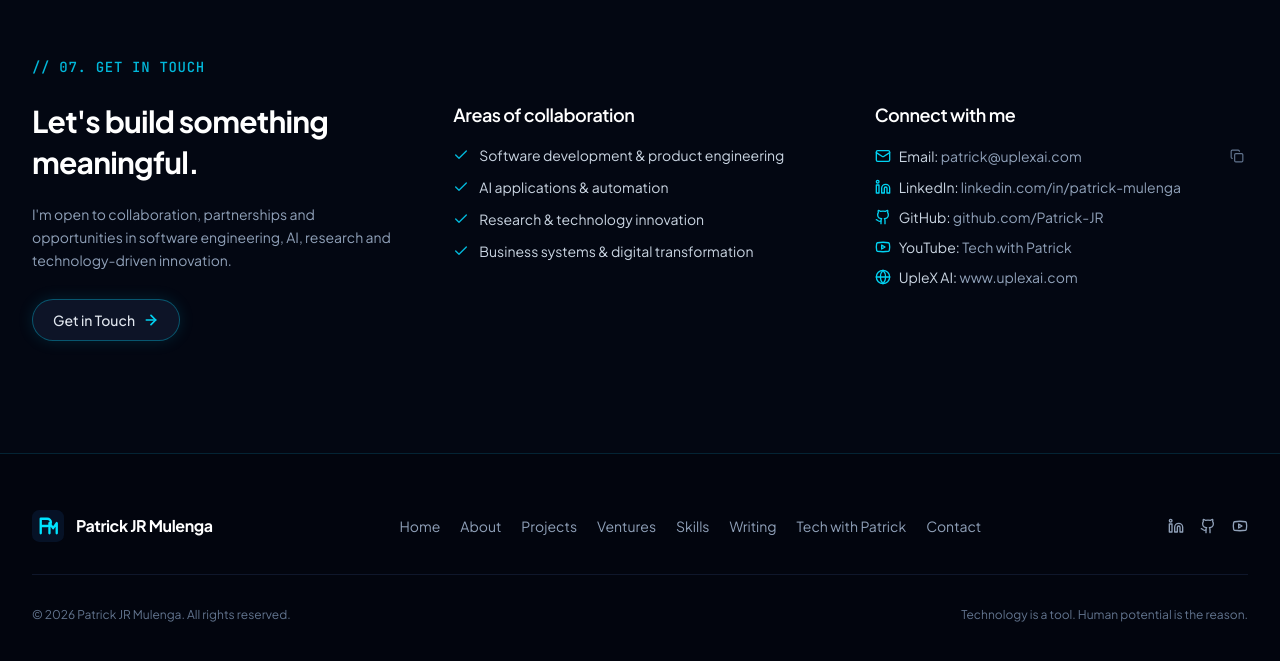
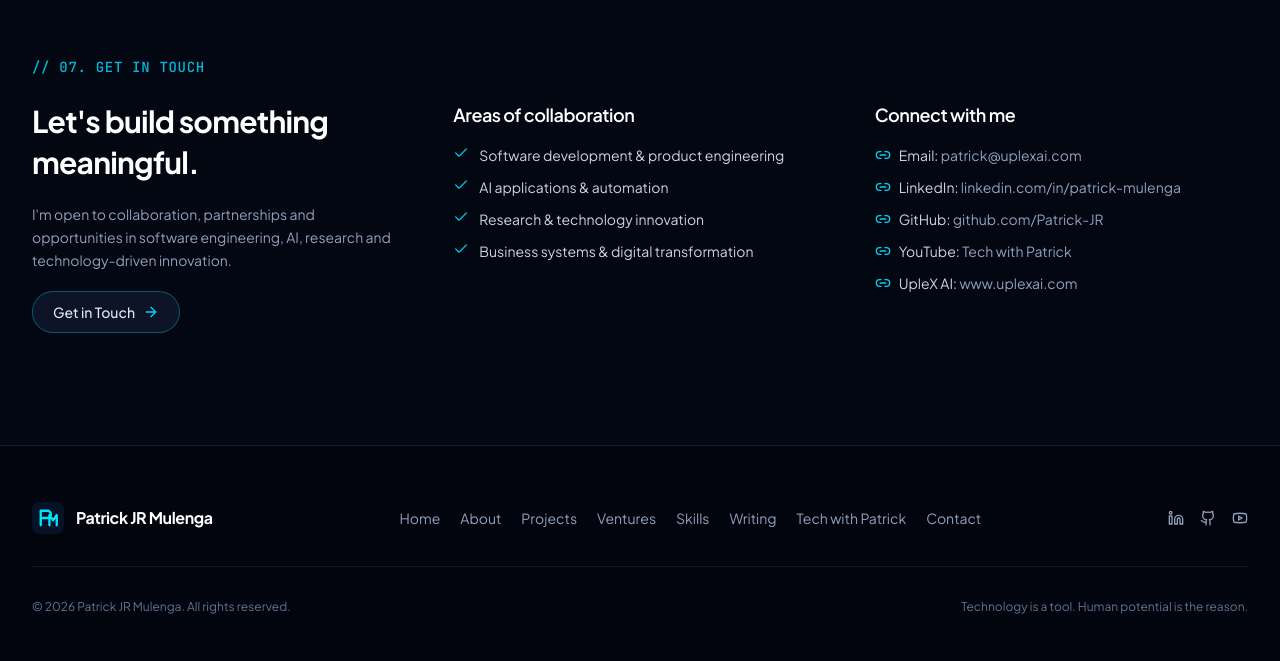
Before and after one commit to Patrick-JR/Patrick-JR-Portfolio, a React (Vite) app: page / in a window 1280 px wide. Shown: the part 4765-5426 px from the top of the page. Built offline with nearby package versions, Linux system fonts and the light colour scheme.

Commit message:
Connect homepage contact details to managed social links

```diff
--- a/src/components/ContactSection.tsx
+++ b/src/components/ContactSection.tsx
@@ -1,196 +1,32 @@
-import React, { useState } from 'react';
-import {
-  ArrowRight,
-  Check,
-  Mail,
-  Linkedin,
-  Github,
-  Youtube,
-  Globe,
-  Copy
-} from 'lucide-react';
-import { CONTACT_DATA } from '../data/portfolioData';
+import React from 'react';
+import { ArrowRight, Check, Link2 } from 'lucide-react';
+import { usePortfolioContent } from '../data/portfolioStore';
 import { useTheme } from '../context/ThemeContext';
 
-interface ContactSectionProps {
-  onOpenConnectModal: () => void;
-}
+interface ContactSectionProps { onOpenConnectModal: () => void; }
 
-export const ContactSection: React.FC<ContactSectionProps> = ({
-  onOpenConnectModal,
-}) => {
-  const [copiedEmail, setCopiedEmail] = useState(false);
+export const ContactSection: React.FC<ContactSectionProps> = ({ onOpenConnectModal }) => {
   const { isDark } = useTheme();
-
-  const handleCopyEmail = (e: React.MouseEvent) => {
-    e.preventDefault();
-    navigator.clipboard.writeText('patrick@uplexai.com');
-    setCopiedEmail(true);
-    setTimeout(() => setCopiedEmail(false), 2000);
-  };
-
-  const iconClass = isDark ? 'w-4 h-4 text-cyan-400 shrink-0' : 'w-4 h-4 text-black shrink-0';
+  const { contact, links } = usePortfolioContent();
 
   return (
     <section id="contact" className="py-20 lg:py-28 relative">
       <div className="max-w-7xl mx-auto px-4 sm:px-6 lg:px-8">
-        <div className="font-mono-tag text-cyan-500 text-xs sm:text-sm tracking-wider font-medium mb-6">
-          {CONTACT_DATA.kicker}
-        </div>
-
+        <div className="font-mono-tag text-cyan-500 text-xs sm:text-sm tracking-wider font-medium mb-6">// 07. GET IN TOUCH</div>
         <div className="grid grid-cols-1 md:grid-cols-3 gap-10 lg:gap-12">
-          {/* Column 1: Headline & CTA */}
           <div className="space-y-5">
-            <h2 className={`text-2xl sm:text-3xl font-bold tracking-tight leading-snug ${isDark ? 'text-white' : 'text-slate-900'}`}>
-              {CONTACT_DATA.headline}
-            </h2>
-            <p className={`text-sm leading-relaxed ${isDark ? 'text-slate-400' : 'text-slate-600'}`}>
-              {CONTACT_DATA.description}
-            </p>
-            <div className="pt-2">
-              <button
-                onClick={onOpenConnectModal}
-                className={`flex items-center gap-2 px-5 py-2.5 text-xs sm:text-sm font-medium rounded-full transition-all active:scale-95 cursor-pointer shadow-[0_0_15px_rgba(6,182,212,0.15)] ${
-                  isDark
-                    ? 'text-slate-200 hover:text-white bg-slate-900/90 hover:bg-slate-800 border border-cyan-500/40 hover:border-cyan-400'
-                    : 'text-slate-900 hover:text-cyan-600 bg-white hover:bg-slate-50 border border-slate-300 shadow-sm'
-                }`}
-              >
-                <span>Get in Touch</span>
-                <ArrowRight className="w-4 h-4 text-cyan-400 stroke-[2.5]" />
-              </button>
-            </div>
+            <h2 className={`text-2xl sm:text-3xl font-bold tracking-tight leading-snug ${isDark?'text-white':'text-slate-900'}`}>{contact.headline}</h2>
+            <p className={`text-sm leading-relaxed ${isDark?'text-slate-400':'text-slate-600'}`}>{contact.description}</p>
+            <button onClick={onOpenConnectModal} className="flex items-center gap-2 px-5 py-2.5 text-xs sm:text-sm font-medium text-slate-200 hover:text-white bg-slate-900/90 hover:bg-slate-800 border border-cyan-500/40 hover:border-cyan-400 rounded-full transition-all cursor-pointer"><span>Get in Touch</span><ArrowRight className="w-4 h-4 text-cyan-400"/></button>
           </div>
-
-          {/* Column 2: Areas of Collaboration */}
           <div className="space-y-4">
-            <h3 className={`text-base sm:text-lg font-semibold tracking-tight ${isDark ? 'text-white' : 'text-slate-900'}`}>
-              Areas of collaboration
-            </h3>
-            <ul className="space-y-3">
-              {CONTACT_DATA.areas.map((area) => (
-                <li key={area} className={`flex items-start gap-2.5 text-xs sm:text-sm ${isDark ? 'text-slate-300' : 'text-slate-700'}`}>
-                  <span className="text-cyan-500 font-bold mt-0.5 select-none">
-                    <Check className="w-4 h-4" />
-                  </span>
-                  <span>{area}</span>
-                </li>
-              ))}
-            </ul>
+            <h3 className={`text-base sm:text-lg font-semibold tracking-tight ${isDark?'text-white':'text-slate-900'}`}>Areas of collaboration</h3>
+            <ul className="space-y-3">{contact.areas.map((area)=><li key={area} className={`flex items-start gap-2.5 text-xs sm:text-sm ${isDark?'text-slate-300':'text-slate-700'}`}><Check className="w-4 h-4 text-cyan-500 shrink-0"/><span>{area}</span></li>)}</ul>
           </div>
-
-          {/* Column 3: Connect with me links */}
           <div className="space-y-4">
-            <h3 className={`text-base sm:text-lg font-semibold tracking-tight ${isDark ? 'text-white' : 'text-slate-900'}`}>
-              Connect with me
-            </h3>
-            <ul className="space-y-2.5 text-xs sm:text-sm">
-              <li className="flex items-center justify-between group">
-                <a
-                  href="mailto:patrick@uplexai.com"
-                  className={`flex items-center gap-2 transition-colors ${
-                    isDark ? 'text-slate-300 hover:text-cyan-300' : 'text-slate-800 hover:text-cyan-600 font-medium'
-                  }`}
-                >
-                  <Mail className={iconClass} />
-                  <span>
-                    Email:{' '}
-                    <span className={isDark ? 'text-slate-400 group-hover:text-cyan-300' : 'text-slate-700 group-hover:text-cyan-600'}>
-                      patrick@uplexai.com
-                    </span>
-                  </span>
-                </a>
-                <button
-                  onClick={handleCopyEmail}
-                  className={`p-1 rounded cursor-pointer ${
-                    isDark ? 'text-slate-500 hover:text-cyan-300' : 'text-slate-700 hover:text-black'
-                  }`}
-                  title="Copy email address"
-                  aria-label="Copy email address"
-                >
-                  {copiedEmail ? (
-                    <Check className="w-3.5 h-3.5 text-emerald-500" />
-                  ) : (
-                    <Copy className="w-3.5 h-3.5" />
-                  )}
-                </button>
-              </li>
-
-              <li>
-                <a
-                  href="https://linkedin.com/in/patrick-mulenga"
-                  target="_blank"
-                  rel="noreferrer"
-                  className={`flex items-center gap-2 transition-colors group ${
-                    isDark ? 'text-slate-300 hover:text-cyan-300' : 'text-slate-800 hover:text-cyan-600 font-medium'
-                  }`}
-                >
-                  <Linkedin className={iconClass} />
-                  <span>
-                    LinkedIn:{' '}
-                    <span className={isDark ? 'text-slate-400 group-hover:text-cyan-300' : 'text-slate-700 group-hover:text-cyan-600'}>
-                      linkedin.com/in/patrick-mulenga
-                    </span>
-                  </span>
-                </a>
-              </li>
-
-              <li>
-                <a
-                  href="https://github.com/Patrick-JR"
-                  target="_blank"
-                  rel="noreferrer"
-                  className={`flex items-center gap-2 transition-colors group ${
-                    isDark ? 'text-slate-300 hover:text-cyan-300' : 'text-slate-800 hover:text-cyan-600 font-medium'
-                  }`}
-                >
-                  <Github className={iconClass} />
-                  <span>
-                    GitHub:{' '}
-                    <span className={isDark ? 'text-slate-400 group-hover:text-cyan-300' : 'text-slate-700 group-hover:text-cyan-600'}>
-                      github.com/Patrick-JR
-                    </span>
-                  </span>
-                </a>
-              </li>
-
-              <li>
-                <a
-                  href="https://youtube.com/@techwithpatrick"
-                  target="_blank"
-                  rel="noreferrer"
-                  className={`flex items-center gap-2 transition-colors group ${
-                    isDark ? 'text-slate-300 hover:text-cyan-300' : 'text-slate-800 hover:text-cyan-600 font-medium'
-                  }`}
-                >
-                  <Youtube className={iconClass} />
-                  <span>
-                    YouTube:{' '}
-                    <span className={isDark ? 'text-slate-400 group-hover:text-cyan-300' : 'text-slate-700 group-hover:text-cyan-600'}>
-                      Tech with Patrick
-                    </span>
-                  </span>
-                </a>
-              </li>
-
-              <li>
-                <a
-                  href="https://www.uplexai.com"
-                  target="_blank"
-                  rel="noreferrer"
-                  className={`flex items-center gap-2 transition-colors group ${
-                    isDark ? 'text-slate-300 hover:text-cyan-300' : 'text-slate-800 hover:text-cyan-600 font-medium'
-                  }`}
-                >
-                  <Globe className={iconClass} />
-                  <span>
-                    UpleX AI:{' '}
-                    <span className={isDark ? 'text-slate-400 group-hover:text-cyan-300' : 'text-slate-700 group-hover:text-cyan-600'}>
-                      www.uplexai.com
-                    </span>
-                  </span>
-                </a>
-              </li>
+            <h3 className={`text-base sm:text-lg font-semibold tracking-tight ${isDark?'text-white':'text-slate-900'}`}>Connect with me</h3>
+            <ul className="space-y-3 text-xs sm:text-sm">
+              {links.map((link)=><li key={link.id}><a href={link.href} target={link.href.startsWith('http')?'_blank':undefined} rel="noreferrer" className={`flex items-center gap-2 hover:text-cyan-500 transition-colors ${isDark?'text-slate-300':'text-slate-800'}`}><Link2 className="w-4 h-4 text-cyan-400 shrink-0"/><span>{link.label}: <span className={isDark?'text-slate-400':'text-slate-600'}>{link.value}</span></span></a></li>)}
             </ul>
           </div>
         </div>
```
